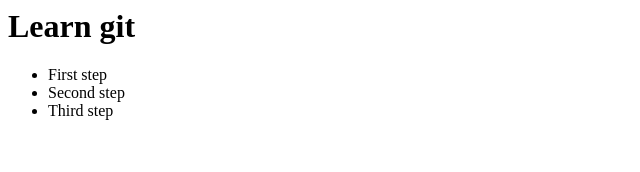
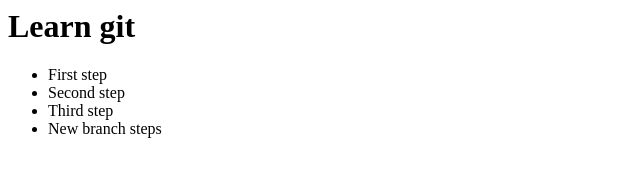
Before and after one commit to priyankagopalakrishna/learnGit, a plain HTML site: page index.html in a window 1280 px wide. Shown: the whole page, without its empty margins (0-640 px from the left). Drawn offline with Linux system fonts and the light colour scheme.

Commit message:
new branch

```diff
--- a/index.html
+++ b/index.html
@@ -11,6 +11,7 @@
 		<li> First step  </li>
 		<li> Second step </li>
 		<li> Third step </li>
+		<li> New branch steps </li>
 
 	</ul>
 
```
